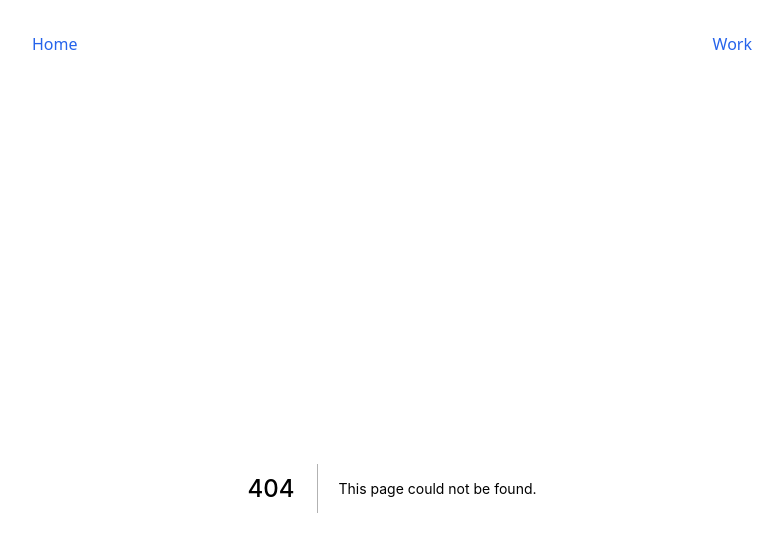
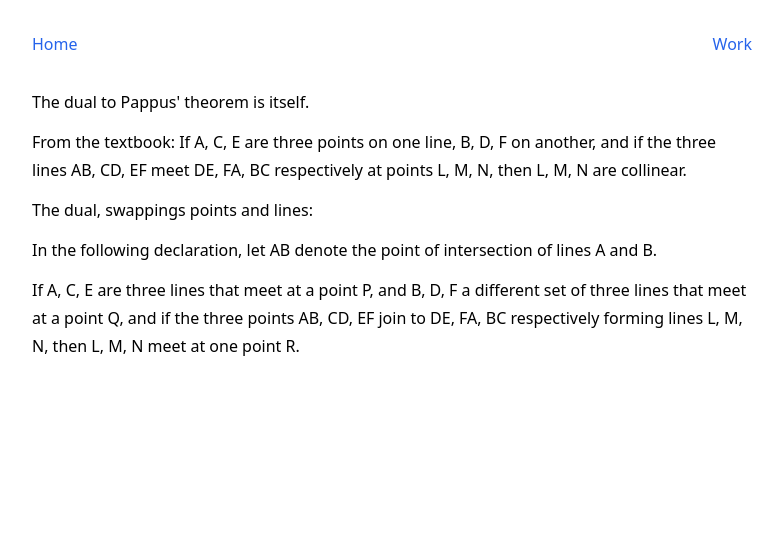
Before and after one commit to nguyenvukhang/minnesoda, a Next.js app: page /geometry/project/12.6 in a window 1280 px wide. Before the commit this address had no page. Shown: the top 536 px of the page, without its empty margins (248-1030 px from the left). Built offline with nearby package versions, Linux system fonts and the light colour scheme.

Commit message:
progress on 12.6

```diff
--- /dev/null
+++ b/pages/geometry/project/12.6.mdx
@@ -0,0 +1,16 @@
+The dual to Pappus' theorem is itself.
+
+From the textbook:
+If A, C, E are three points on one line, B, D, F on another, and if
+the three lines AB, CD, EF meet DE, FA, BC respectively at points L,
+M, N, then L, M, N are collinear.
+
+The dual, swappings points and lines:
+
+In the following declaration, let AB denote the point of intersection
+of lines A and B.
+
+If A, C, E are three lines that meet at a point P, and B, D, F a
+different set of three lines that meet at a point Q, and if the three
+points AB, CD, EF join to DE, FA, BC respectively forming lines L, M,
+N, then L, M, N meet at one point R.
```
